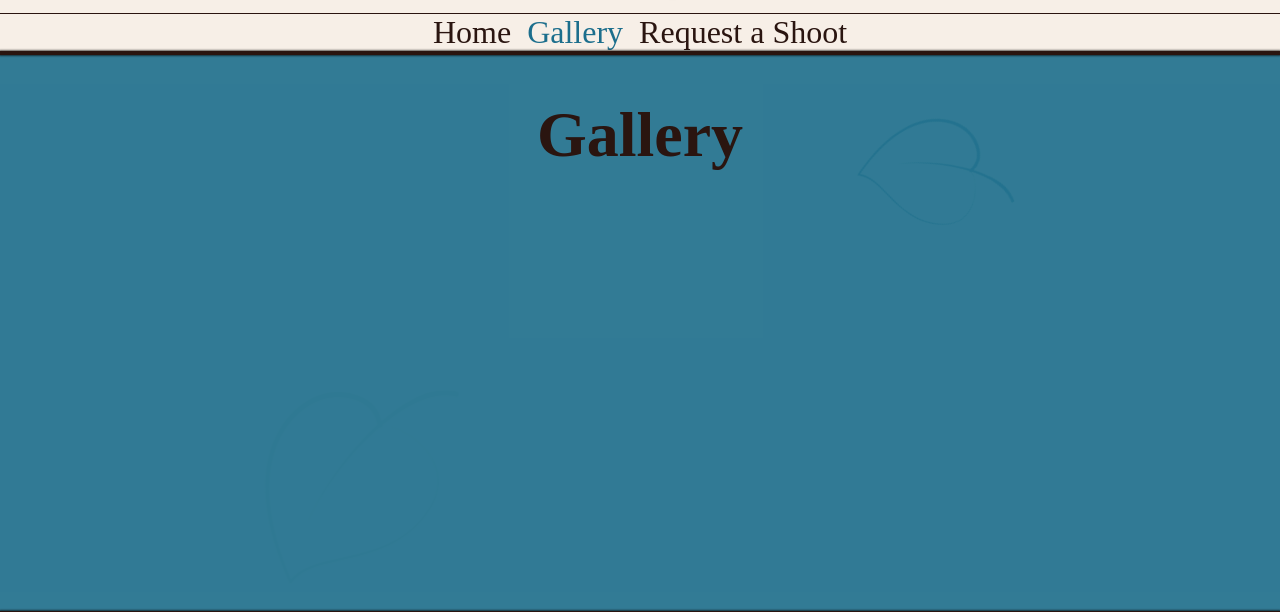
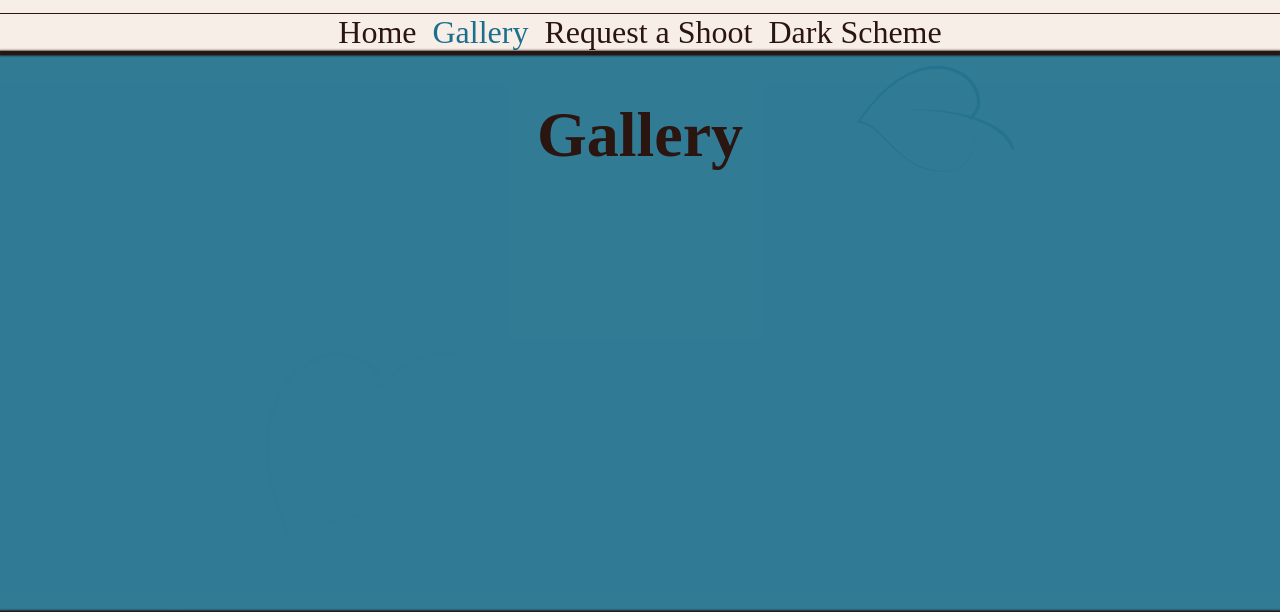
Before and after one commit to smlcate/rlphotography, a website: page public/index.html at #!/gallery in a window 1280 px wide. Shown: the part 171-783 px from the top of the page. Drawn offline with nearby package versions, Linux system fonts and the light colour scheme; some packages are replaced by stand-ins of ours.

Commit message:
add toggle color scheme and dark scheme

```diff
--- a/public/index.html
+++ b/public/index.html
@@ -30,6 +30,8 @@
         <a href="/" class="headerNavAncs" id="homeHeaderNavAnc" ng-click="selectPage('home')">Home</a>
         <a href="/#!/gallery" class="headerNavAncs" id="galleryHeaderNavAnc" ng-click="selectPage('gallery')">Gallery</a>
         <a href="/#!/request" class="headerNavAncs" id="requestHeaderNavAnc" ng-click="selectPage('request')">Request a Shoot</a>
+        <a href="" class="headerNavAncs" ng-click="toggleScheme()" ng-if="colorScheme == 'dark'">Light Scheme</a>
+        <a href="" class="headerNavAncs" ng-click="toggleScheme()" ng-if="colorScheme == 'light'">Dark Scheme</a>
       </nav>
     </header>
 
--- a/public/js/controllers/mainCtrl.js
+++ b/public/js/controllers/mainCtrl.js
@@ -1,4 +1,34 @@
 app.controller('mainCtrl', ['$scope', '$http', '$window', '$compile', '$location', function($scope, $http, $window, $compile, $location) {
+
+  $scope.colorScheme = 'light';
+
+  $scope.pageMod = {
+    colors: {
+      light:[
+        '#F7EFE7',
+        '#2A1510',
+        '#D1CDC7',
+        // '#FEF5F5',
+        '#1C6E8C',
+        'rgba(28, 110, 140, 0.9)'
+      ],
+      dark:[
+        '#5D5450',
+        '#F6EEE7',
+        '#2A1611',
+        // '#000000',
+        '#63B995',
+        'rgba(99, 185, 149, 0.9)'
+      ],
+    }
+  };
+
+  $scope.toggleScheme = function() {
+    $scope.colorScheme = $scope.colorScheme ==  'light' ? 'dark': 'light';
+    setColors();
+    setBackground();
+  }
+
 
   var maxLeafCount = 50;
   var maxLeafSize = 10;
@@ -67,23 +97,74 @@ app.controller('mainCtrl', ['$scope', '$http', '$window', '$compile', '$location
   });
 
   $scope.selectPage = function(p) {
-    console.log(p);
-    $('.headerNavAncs').css('color','#2A1510');
-    $('#' + p + 'HeaderNavAnc').css('color','#1C6E8C');
-    $('#' + p + 'HeaderNavAnc').css('color','#1C6E8C');
+
+    var ancColor = $scope.colorScheme == 'light'? $scope.pageMod.colors.light[1]: $scope.pageMod.colors.dark[1];
+    var selectedAncColor = $scope.colorScheme == 'light'? $scope.pageMod.colors.light[3]: $scope.pageMod.colors.dark[3];
+
+    $('.headerNavAncs').css('color',ancColor);
+    $('#' + p + 'HeaderNavAnc').css('color',selectedAncColor);
+    // $('#' + p + 'HeaderNavAnc').css('color',selectedAncColor);
+    // setColors();
+  }
+
+  function setColors() {
+    var path = $location.path();
+    if (path.length > 1) {
+      path = path.split('/')[1];
+
+    }
+    if (path == '') {
+      path = 'home';
+    }
+    if (path) {
+      if (path == '' || path == '/') {
+        path = 'home';
+      }
+    }
+    if($scope.colorScheme == 'light') {
+
+      $('body').css('background',$scope.pageMod.colors.light[0]);
+      $('.slide img').css('background',$scope.pageMod.colors.light[0]);
+      $('a').css('color',$scope.pageMod.colors.light[1]);
+      $('.hardBorders').css('borderColor',$scope.pageMod.colors.light[1]);
+      $('.hardBorders').css('background', $scope.pageMod.colors.light[1]);
+      $('#headerNav').css('borderColor',$scope.pageMod.colors.light[1]);
+      $('.parentDisplays').css('background',$scope.pageMod.colors.light[4]);
+      $('header img').attr('src','./images/logo_brushed_01.svg')
+      $('footer img').attr('src','./images/logo_brushed_02.svg')
+      $('#'+path+'HeaderNavAnc').css('color',$scope.pageMod.colors.light[3]);
+
+    } else {
+      $('body').css('background',$scope.pageMod.colors.dark[0]);
+      $('.slide img').css('background',$scope.pageMod.colors.dark[0]);
+      $('a').css('color',$scope.pageMod.colors.dark[1]);
+      $('.hardBorders').css('borderColor',$scope.pageMod.colors.dark[1]);
+      $('.hardBorders').css('background', $scope.pageMod.colors.dark[1]);
+      $('#headerNav').css('borderColor',$scope.pageMod.colors.dark[1]);
+      $('.parentDisplays').css('background',$scope.pageMod.colors.dark[4]);
+      $('header img').attr('src','./images/logo_brushed_01_mintandwhite.svg');
+      $('footer img').attr('src','./images/logo_brushed_02_mintandwhite.svg');
+      $('#'+path+'HeaderNavAnc').css('color',$scope.pageMod.colors.dark[3]);
+    }
   }
 
   function setBackground() {
 
     var leaves = [];
 
-    var colors = [
+
+
+
+
+
+    function createLeaf() {
+      const thisScheme = $scope.colorScheme;
+      var colors = $scope.colorScheme == 'light' ?[
         '#F7EFE7',
         '#D1CDC7',
         '#2A1510',
         '#1C6E8C'
-    ];
-
+      ]: $scope.pageMod.colors.dark;
 
       function getRandomColor() {
         const randomIndex = Math.floor(Math.random() * colors.length);
@@ -94,9 +175,6 @@ app.controller('mainCtrl', ['$scope', '$http', '$window', '$compile', '$location
         const randomNumber = Math.random() * (maxLeafSize-1.5) + 1.5;
         return randomNumber;
       }
-
-    function createLeaf() {
-
       var leaf = {
         size: getRandomSize(),
         color: getRandomColor(),
@@ -122,12 +200,14 @@ app.controller('mainCtrl', ['$scope', '$http', '$window', '$compile', '$location
 
         // Remove the leaf when it is completely off the page
         leafElement.on('animationiteration', function () {
-          console.log("remove element");
           leafElement.remove();
           // createLeaf();
         });
-
+        if ($scope.colorScheme == thisScheme) {
           setTimeout(createLeaf, Math.random() * maxLeafDelay * 1000);
+        } else {
+          return;
+        }
       });
 
 
@@ -141,6 +221,7 @@ app.controller('mainCtrl', ['$scope', '$http', '$window', '$compile', '$location
 
   function init() {
 
+    setColors();
     setBackground();
 
     var path = $location.path();
--- a/public/partials/gallery.html
+++ b/public/partials/gallery.html
@@ -1,4 +1,4 @@
 <div class="parentDisplays" id="galleryDisplay">
-  <div class="hardBorders" id="headerHardBorder"></div>
+  <div class="hardBorders" id="galleryHardBorder"></div>
   <h1>Gallery</h1>
 </div>
--- a/public/styles/main.css
+++ b/public/styles/main.css
@@ -12,6 +12,13 @@
 #FEF5F5
 #1C6E8C
  */
+ /*
+#5D5450,
+#F6EEE7,
+#2A1611,
+#000000,
+#63B995
+  */
 html {
   width: 100vw;
   overflow: hidden;
@@ -108,7 +115,7 @@ header img {
 
 @keyframes fallingLeaves {
   0% {
-    transform: translateY(-20vh) rotate(0deg);
+    transform: translateY(-30vh) rotate(0deg);
     opacity: 1;
   }
   100% {
@@ -128,6 +135,7 @@ header img {
   min-height: 70vh;
   /* background: rgba(247, 239, 231, 0.9); */
   background: rgba(28, 110, 140, 0.9);
+  /* background: rgba(99, 185, 149, 0.9); */
   display:flex;
   flex-direction: column;
   align-items: center;
```
Also changed, not shown: public/partials/request.html (+1 -1 lines), public/images/logo_brushed_01_mint.svg (added), public/images/logo_brushed_01_mintandwhite.svg (added), public/images/logo_brushed_02_mintandwhite.svg (added), 2 other files. Lines whose indentation alone changed are shown as unchanged.
